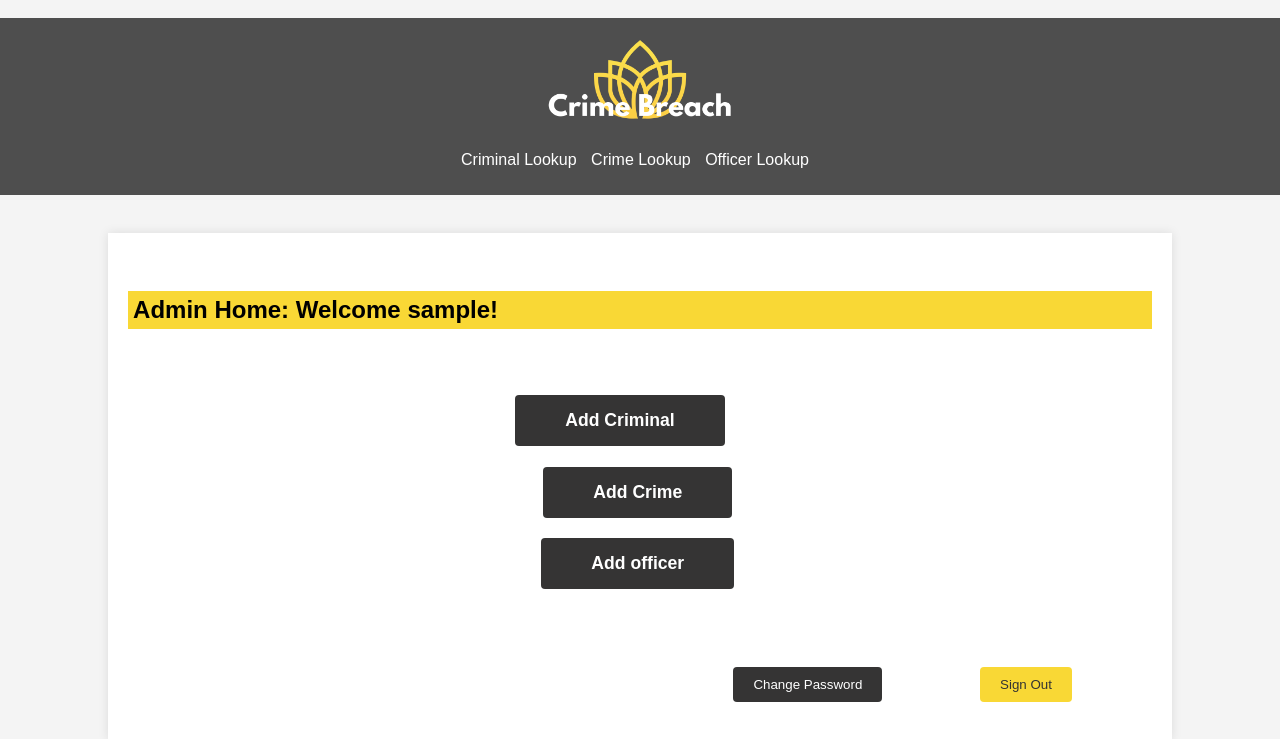
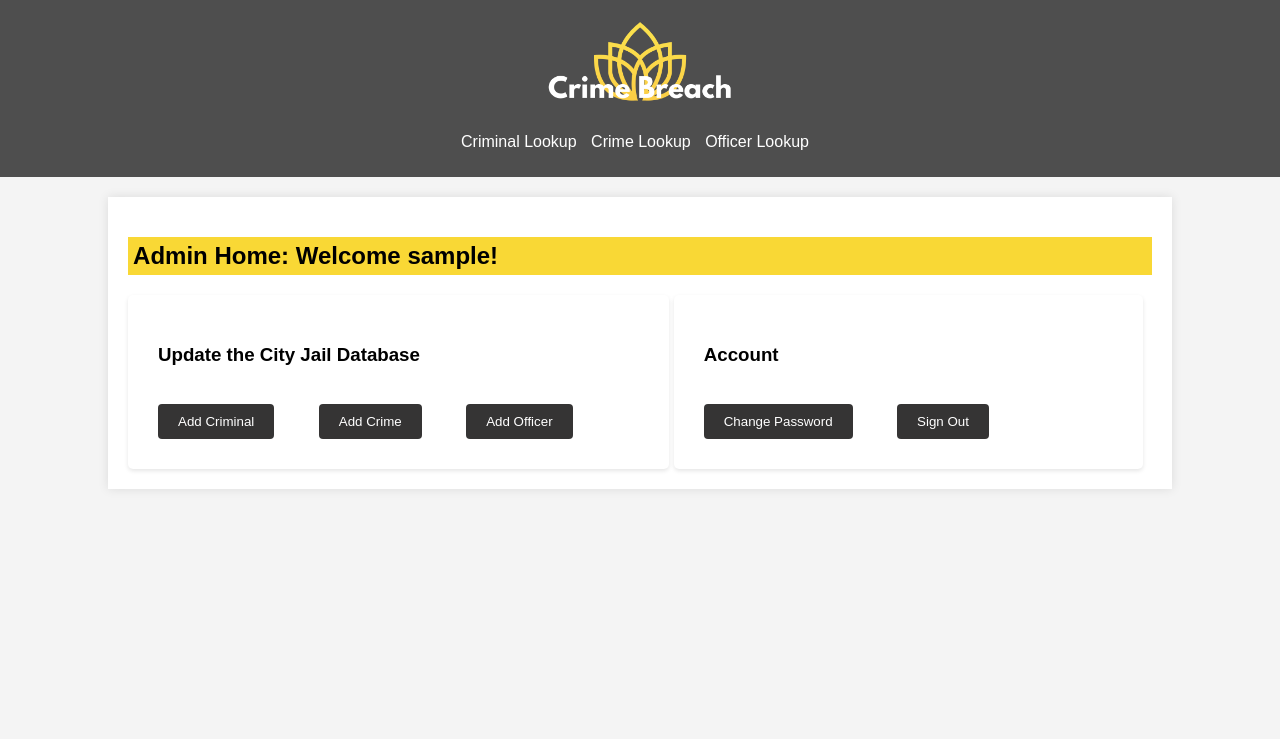
Before and after one commit to amh9766/crime_breach, a Flask app: a page that uses templates/home.html in a window 1280 px wide. Shown: the top 739 px of the page. Run offline with Flask 3, Linux system fonts and the light colour scheme; some libraries are stand-ins or nearby versions.

Commit message:
homepage done

```diff
--- a/static/css/styles.css
+++ b/static/css/styles.css
@@ -145,6 +145,23 @@ form {
     margin-right: 475px;
 }
 
+.home-section-upd, .home-section-acc {
+    padding: 30px;
+    display: inline-block;
+    background-color: #fff;
+    border-radius: 5px;
+    box-shadow: 0 2px 4px rgba(0,0,0,0.1);
+}
+
+.home-section-upd {
+    width: 47%;
+
+}
+
+.home-section-acc {
+    width: 40%;
+}
+
 .signin-section {
     width: 300px; /* Adjust size as needed */
     margin: 50px auto;
@@ -277,3 +294,7 @@ form {
     overflow-x: auto;
     white-space: nowrap;
 }
+
+.space-h3 {
+    padding-bottom: 20px;
+}
--- a/templates/home.html
+++ b/templates/home.html
@@ -1,3 +1,39 @@
+<!DOCTYPE html>
+<html lang="en">
+<head>
+    <meta charset="UTF-8">
+    <meta name="viewport" content="width=device-width, initial-scale=1.0">
+    <title>Home - Crime Breach</title>
+    <link rel="shortcut icon" href="{{ url_for('static', filename='favicon.ico') }}">
+    <link rel="stylesheet" href={{ url_for('static', filename='./css/styles.css') }}>
+    <script src="https://code.jquery.com/jquery-1.10.2.js"></script>
+    <script src={{ url_for('static', filename='./js/navbar.js') }}></script>
+</head>
+<body>
+    <div id="navbar-container"><!-- Navigation bar will be loaded here --></div>
+    <main>
+        <h2>Admin Home: Welcome {{name}}!</h2>
+        <div>
+            <section class="home-section-upd">
+            <h3 class="space-h3">Update the City Jail Database</h3>
+                <div>
+                    <button class="btn-submit">Add Criminal</button>
+                    <button class="btn-submit">Add Crime</button>
+                    <button class="btn-submit">Add Officer</button>
+                </div>
+            </section>
+            <section class="home-section-acc">
+                <h3 class="space-h3">Account</h3>
+                    <div>
+                        <button class="btn-submit">Change Password</button>
+                        <button class="btn-submit">Sign Out</button>
+                    </div>
+            </section>
+        </div>
+    </main>
+</body>
+</html>
+<!--
 <!DOCTYPE html>
 <html lang="en">
 <head>
@@ -10,7 +46,7 @@
     <script src={{ url_for('static', filename='./js/navbar.js') }}></script>
 </head>
 <body>
-    <div id="navbar-container"><!-- Navigation bar will be loaded here --></div>
+    <div id="navbar-container"></div>
     <main>
         <h2>Admin Home: Welcome {{name}}!</h2>
         <div class="home-align">
@@ -25,4 +61,4 @@
         </div>
     </main>
 </body>
-</html>
+</html> -->
```
